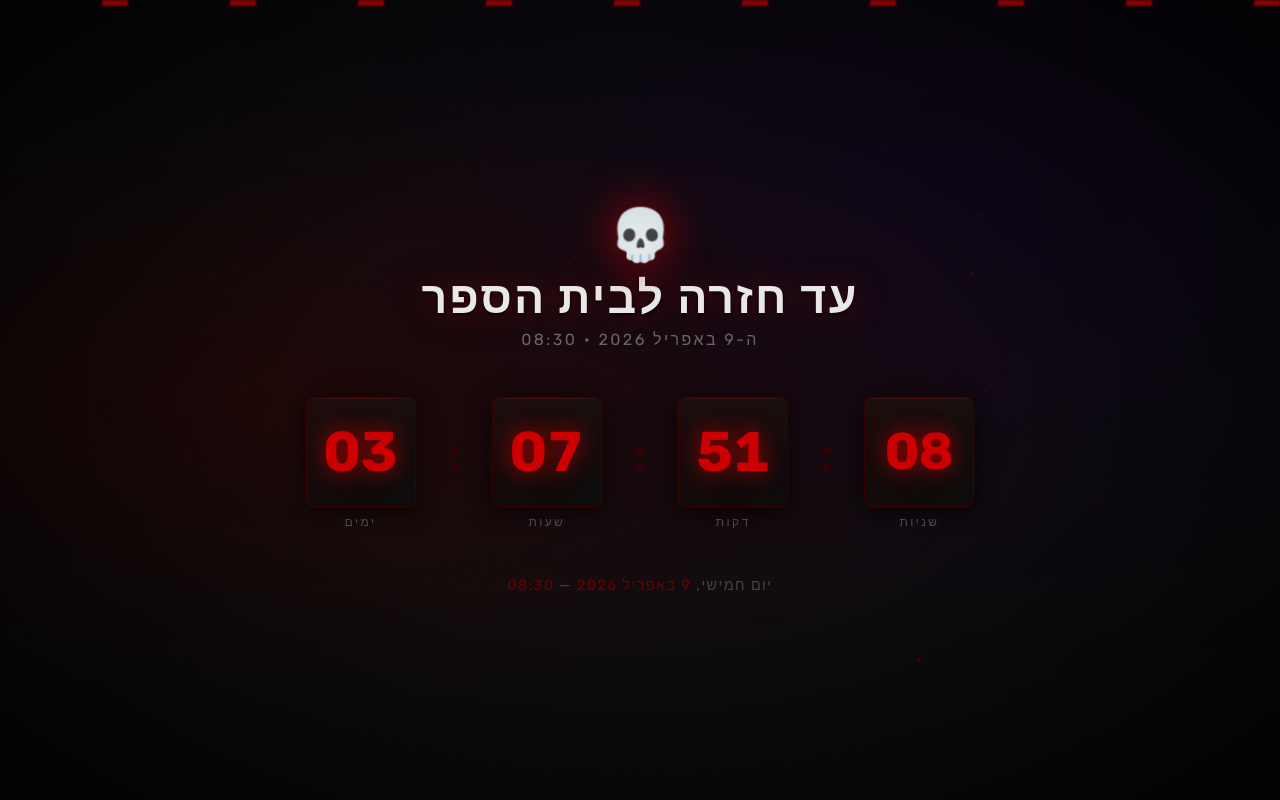
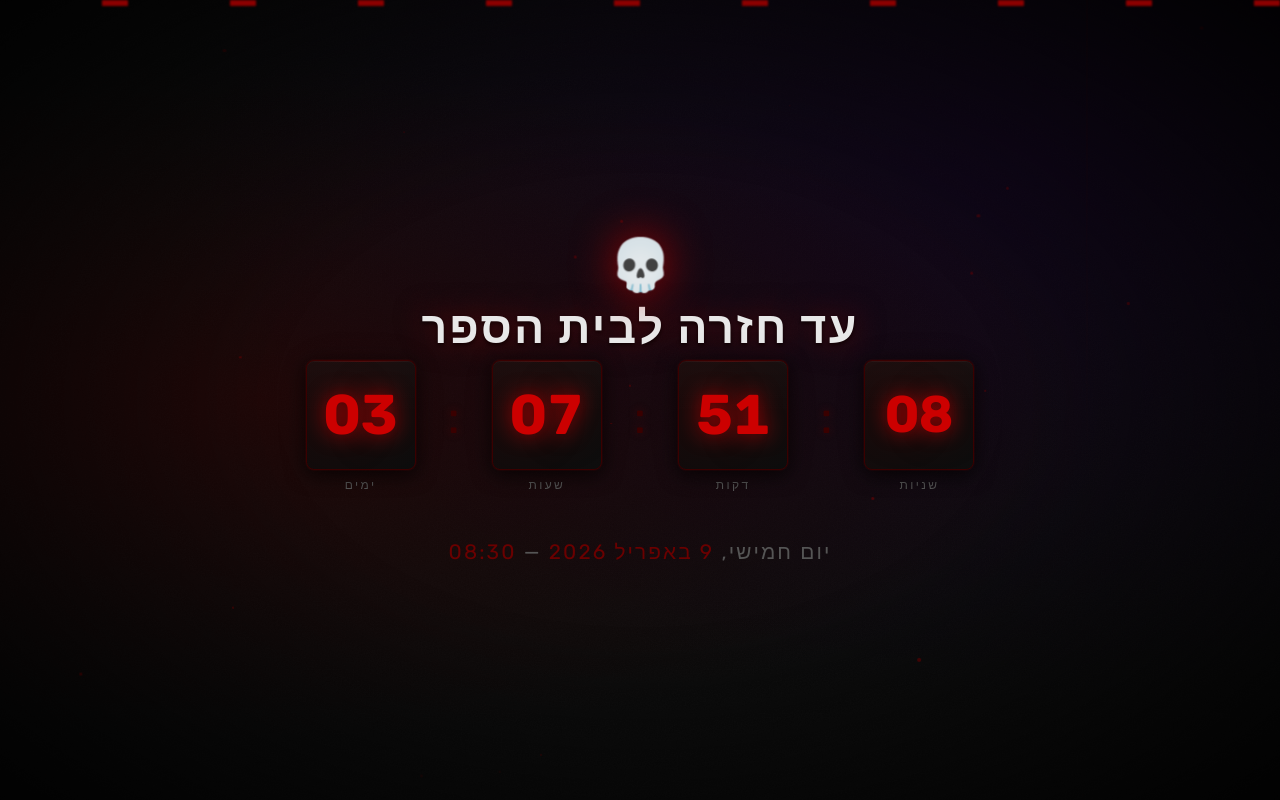
Before and after one commit to yaacovbod/countdown, a plain HTML site: page index.html in a window 1280 px wide. Drawn offline with Linux system fonts and the light colour scheme.

Commit message:
Remove duplicate date subtitle, enlarge bottom date

```diff
--- a/index.html
+++ b/index.html
@@ -198,8 +198,8 @@
     }
 
     .target-date {
-      font-size: clamp(0.75rem, 2vw, 0.9rem);
-      color: #444;
+      font-size: clamp(1rem, 2.5vw, 1.3rem);
+      color: #555;
       letter-spacing: 0.1em;
     }
 
@@ -238,7 +238,6 @@
   <div class="container">
     <div class="skull">💀</div>
     <h1>עד חזרה לבית הספר</h1>
-    <p class="subtitle">ה-9 באפריל 2026 &bull; 08:30</p>
 
     <div class="countdown-grid" id="countdown-grid">
       <div class="unit">
```
